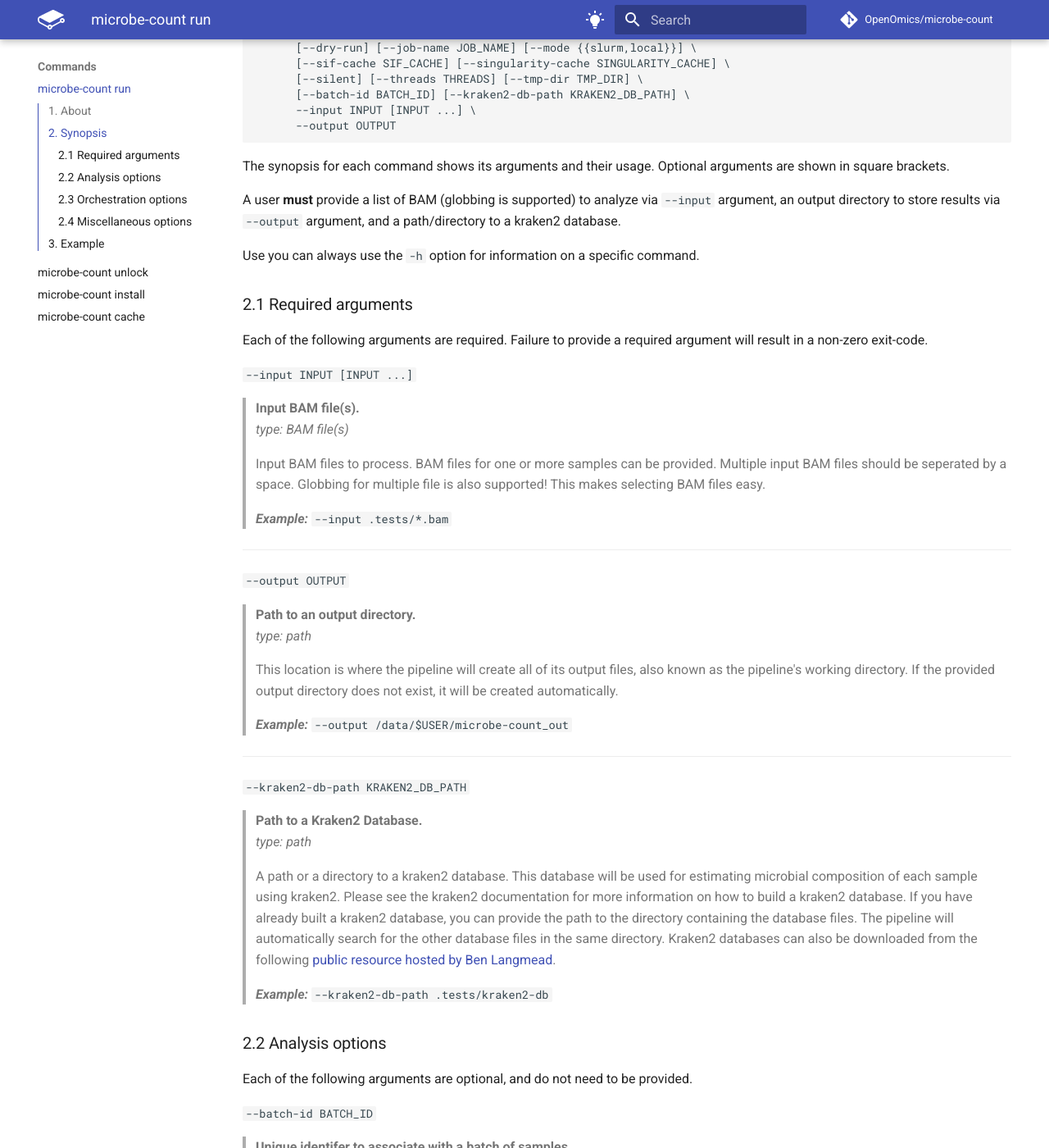
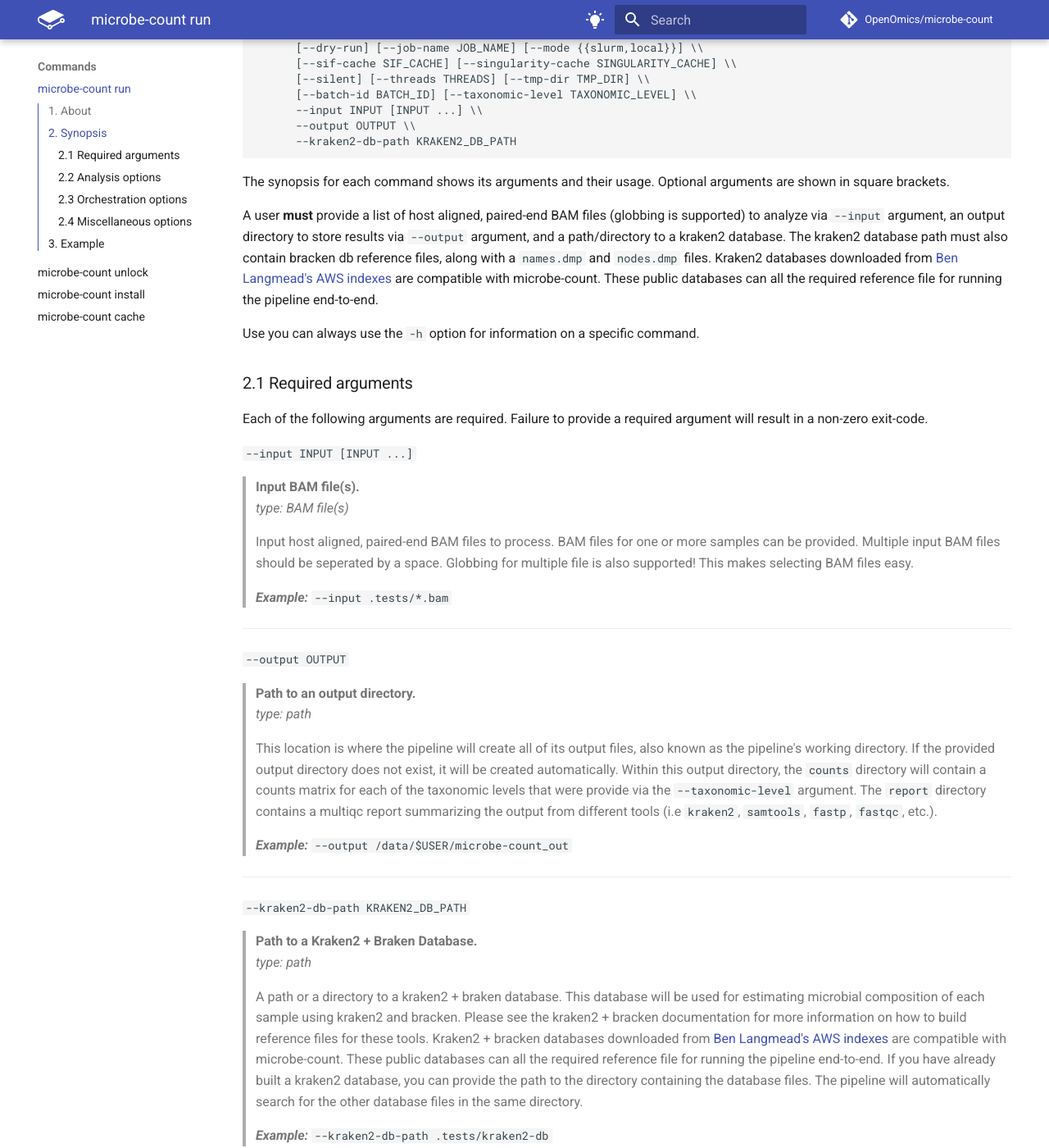
Before and after one commit to OpenOmics/microbe-count, an MkDocs documentation site: the page built from docs/usage/run.md, in a window 1280 px wide and 1400 px high, scrolled down 510 px. Shown: the whole window at 82% size. Built offline with MkDocs 1.6.1 and Material for MkDocs 9.7.7, drawn with Linux system fonts in a browser that asks for light colours; comment, search, counter and statistics services are not loaded; the version menu is left out; some of the changed text lies outside the part shown.

Commit message:
docs: updating readme, adding citation info, and updating run/usage docs.

````diff
--- a/docs/usage/run.md
+++ b/docs/usage/run.md
@@ -11,18 +11,19 @@
 ## 2. Synopsis
 
 ```text
-$ microbe-count run [--help] \
-      [--dry-run] [--job-name JOB_NAME] [--mode {{slurm,local}}] \
-      [--sif-cache SIF_CACHE] [--singularity-cache SINGULARITY_CACHE] \
-      [--silent] [--threads THREADS] [--tmp-dir TMP_DIR] \
-      [--batch-id BATCH_ID] [--kraken2-db-path KRAKEN2_DB_PATH] \
-      --input INPUT [INPUT ...] \
-      --output OUTPUT
+$ microbe-count run [--help] \\
+      [--dry-run] [--job-name JOB_NAME] [--mode {{slurm,local}}] \\
+      [--sif-cache SIF_CACHE] [--singularity-cache SINGULARITY_CACHE] \\
+      [--silent] [--threads THREADS] [--tmp-dir TMP_DIR] \\
+      [--batch-id BATCH_ID] [--taxonomic-level TAXONOMIC_LEVEL] \\
+      --input INPUT [INPUT ...] \\
+      --output OUTPUT \\
+      --kraken2-db-path KRAKEN2_DB_PATH
 ```
 
 The synopsis for each command shows its arguments and their usage. Optional arguments are shown in square brackets.
 
-A user **must** provide a list of BAM (globbing is supported) to analyze via `--input` argument, an output directory to store results via `--output` argument, and a path/directory to a kraken2 database.
+A user **must** provide a list of host aligned, paired-end BAM files (globbing is supported) to analyze via `--input` argument, an output directory to store results via `--output` argument, and a path/directory to a kraken2 database. The kraken2 database path must also contain bracken db reference files, along with a `names.dmp` and `nodes.dmp` files. Kraken2 databases downloaded from [Ben Langmead's AWS indexes](https://benlangmead.github.io/aws-indexes/k2) are compatible with microbe-count. These public databases can all the required reference file for running the pipeline end-to-end.
 
 Use you can always use the `-h` option for information on a specific command.
 
@@ -34,7 +35,7 @@
 > **Input BAM file(s).**
 > *type: BAM file(s)*
 >
-> Input BAM files to process. BAM files for one or more samples can be provided. Multiple input BAM files should be seperated by a space. Globbing for multiple file is also supported! This makes selecting BAM files easy.
+> Input host aligned, paired-end BAM files to process. BAM files for one or more samples can be provided. Multiple input BAM files should be seperated by a space. Globbing for multiple file is also supported! This makes selecting BAM files easy.
 >
 > ***Example:*** `--input .tests/*.bam`
 
@@ -43,16 +44,16 @@
 > **Path to an output directory.**
 > *type: path*
 >
-> This location is where the pipeline will create all of its output files, also known as the pipeline's working directory. If the provided output directory does not exist, it will be created automatically.
+> This location is where the pipeline will create all of its output files, also known as the pipeline's working directory. If the provided output directory does not exist, it will be created automatically. Within this output directory, the `counts` directory will contain a counts matrix for each of the taxonomic levels that were provide via the `--taxonomic-level` argument. The `report` directory contains a multiqc report summarizing the output from different tools (i.e `kraken2`, `samtools`, `fastp`, `fastqc`, etc.).
 >
 > ***Example:*** `--output /data/$USER/microbe-count_out`
 
 ---
   `--kraken2-db-path KRAKEN2_DB_PATH`
-> **Path to a Kraken2 Database.**
+> **Path to a Kraken2 + Braken Database.**
 > *type: path*
 >
-> A path or a directory to a kraken2 database. This database will be used for estimating microbial composition of each sample using kraken2. Please see the kraken2 documentation for more information on how to build a kraken2 database. If you have already built a kraken2 database, you can provide the path to the directory containing the database files. The pipeline will automatically search for the other database files in the same directory. Kraken2 databases can also be downloaded from the following [public resource hosted by Ben Langmead](https://benlangmead.github.io/aws-indexes/k2).
+> A path or a directory to a kraken2 + braken database. This database will be used for estimating microbial composition of each sample using kraken2 and bracken. Please see the kraken2 + bracken documentation for more information on how to build reference files for these tools. Kraken2 + bracken databases downloaded from [Ben Langmead's AWS indexes](https://benlangmead.github.io/aws-indexes/k2) are compatible with microbe-count. These public databases can all the required reference file for running the pipeline end-to-end. If you have already built a kraken2 database, you can provide the path to the directory containing the database files. The pipeline will automatically search for the other database files in the same directory.
 >
 > ***Example:*** `--kraken2-db-path .tests/kraken2-db`
 
@@ -69,6 +70,14 @@
 >
 > ***Example:*** `--batch-id 2025_04_08`
 
+  `--taxonomic-level TAXONOMIC_LEVEL`
+> **One or more taxonomic levels to re-estimate microbial abudances.**
+> *type: string(s)*
+> *default: `S`*
+>
+> This option is used to specify the one or more taxonomic levels to estimate microbial composition with bracken. Valid options include: `D` for domain, `P` for phylum, `C` for class, `O` for order, `F` for family, `G` for genus, and `S` for species. By default, the pipeline will estimate microbial composition at the species-level.
+>
+> ***Example:*** `--taxonomic-level D G S`
 
 ### 2.3 Orchestration options
 
@@ -180,17 +189,19 @@
 
 # Step 2A.) Dry-run the pipeline
 ./microbe-count run --input .tests/*.bam \
-                  --output /data/$USER/output \
-                  --kraken2-db-path .tests/kraken2-db \
-                  --mode slurm \
-                  --dry-run
+    --output microbe-count_output \
+    --taxonomic-level G S \
+    --kraken2-db-path .tests/kraken2-db \
+    --mode slurm \
+    --dry-run
 
 # Step 2B.) Run the microbe-count pipeline
 # The slurm mode will submit jobs to
 # the cluster. It is recommended running
 # the pipeline in this mode.
 ./microbe-count run --input .tests/*.bam \
-                  --output /data/$USER/output \
-                  --kraken2-db-path .tests/kraken2-db \
-                  --mode slurm
+    --output microbe-count_output \
+    --taxonomic-level G S \
+    --kraken2-db-path .tests/kraken2-db \
+    --mode slurm
 ```
````
Also changed, not shown: README.md (+11 -7 lines), docs/index.md (+13 -12 lines).
